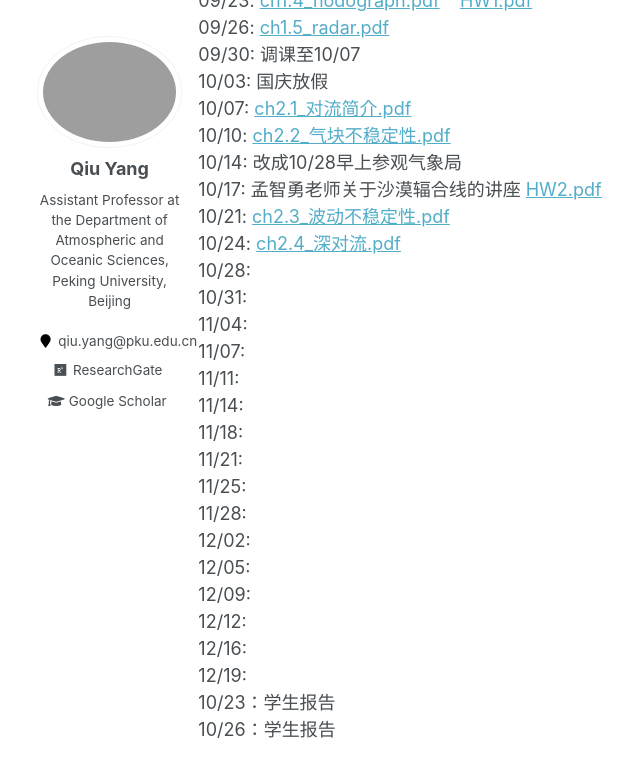
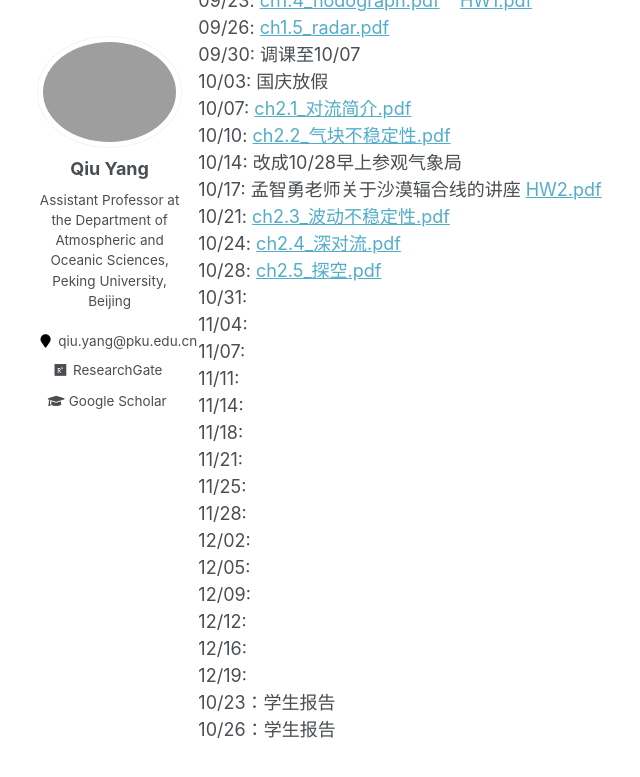
Before and after one commit to qiuyang50/qiuyang50.github.io, a Jekyll site: the page built from _pages/mesoscale_2024fall.md, in a window 1280 px wide and 900 px high, scrolled down 449 px. Shown: the top 777 px of the window, without its empty margins (127-767 px from the left). Built offline with Jekyll 4.4.1, drawn with Linux system fonts in a browser that asks for light colours.

Commit message:
Update mesoscale_2024fall.md

```diff
--- a/_pages/mesoscale_2024fall.md
+++ b/_pages/mesoscale_2024fall.md
@@ -25,7 +25,7 @@
 10/17: 孟智勇老师关于沙漠辐合线的讲座 <a href="https://qiuyang50.github.io/files/mesoscale_2024fall/HW2.pdf">HW2.pdf</a>
 10/21: <a href="https://qiuyang50.github.io/files/mesoscale_2024fall/ch2.3_波动不稳定性.pdf">ch2.3_波动不稳定性.pdf</a>
 10/24: <a href="https://qiuyang50.github.io/files/mesoscale_2024fall/ch2.4_深对流.pdf">ch2.4_深对流.pdf</a>
-10/28:
+10/28: <a href="https://qiuyang50.github.io/files/mesoscale_2024fall/ch2.5_探空.pdf">ch2.5_探空.pdf</a>
 10/31:
 11/04:
 11/07:
```
